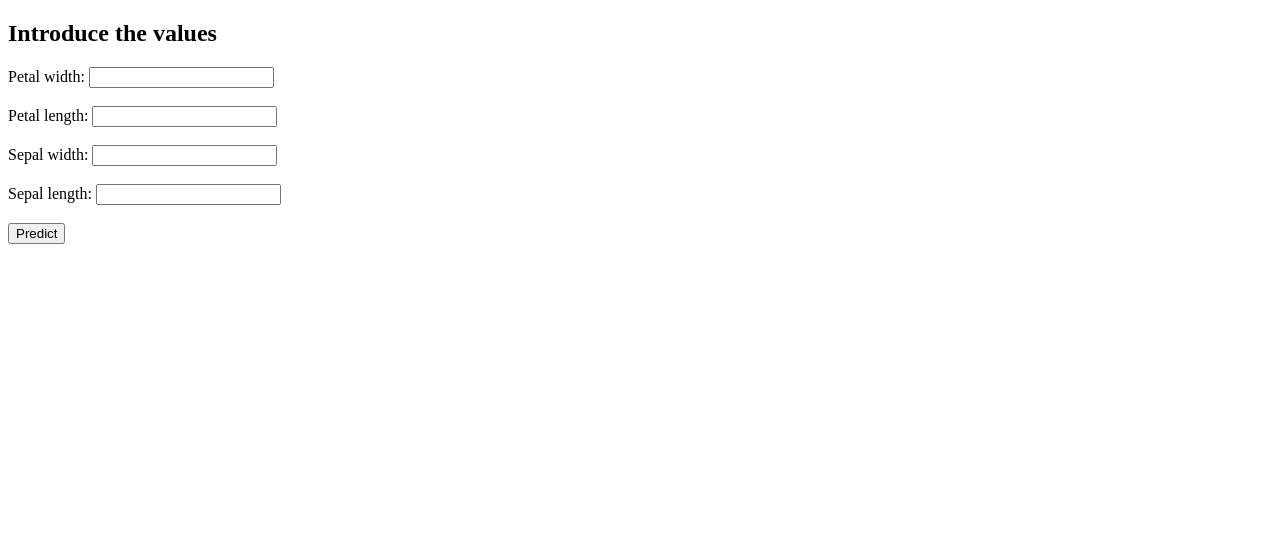
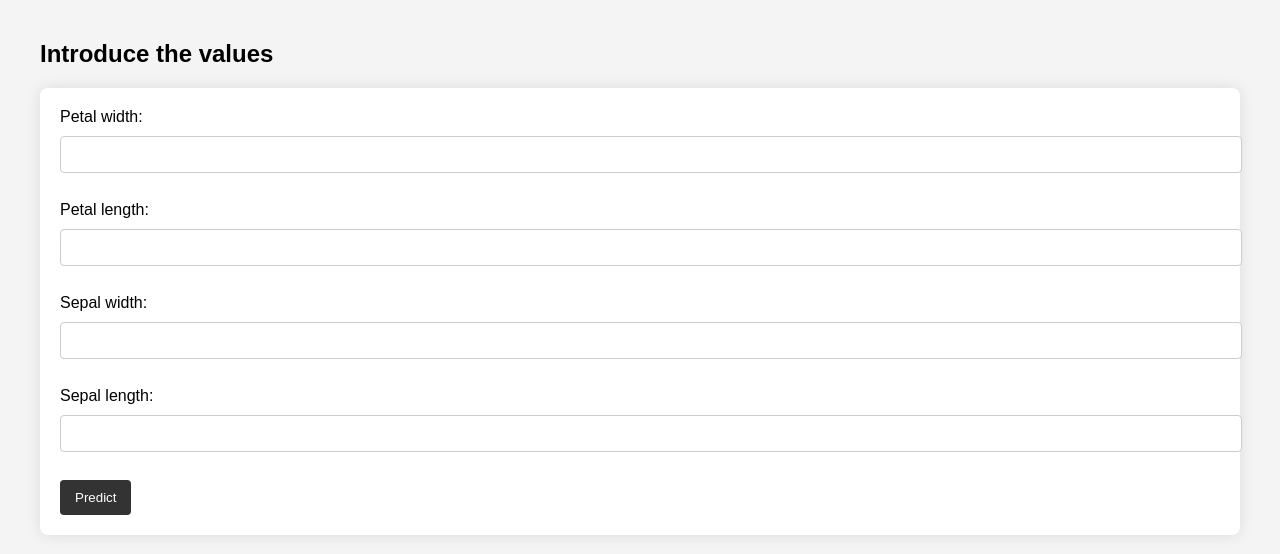
Before and after one commit to Samir221/4Geeks-flask-example, a Flask app: page / in a window 1280 px wide. Shown: the top 554 px of the page. Run offline with Flask 3, Linux system fonts and the light colour scheme; parts of the project's set-up code (start-up, migrations or seed data) failed here and were passed over.

Commit message:
redesign

```diff
--- a/templates/index.html
+++ b/templates/index.html
@@ -2,6 +2,43 @@
 <html>
 <head>
     <title>Iris - Model prediction</title>
+    <style>
+        body {
+            font-family: Arial, sans-serif;
+            margin: 40px;
+            background-color: #f4f4f4;
+        }
+        form {
+            background-color: #fff;
+            padding: 20px;
+            border-radius: 8px;
+            box-shadow: 0px 0px 15px rgba(0,0,0,0.1);
+        }
+        input[type="number"] {
+            width: 100%;
+            padding: 10px;
+            margin: 10px 0;
+            border-radius: 4px;
+            border: 1px solid #ccc;
+        }
+        input[type="submit"] {
+            background-color: #333;
+            color: #fff;
+            padding: 10px 15px;
+            border: none;
+            border-radius: 4px;
+            cursor: pointer;
+        }
+        input[type="submit"]:hover {
+            background-color: #555;
+        }
+        h3 {
+            margin-top: 20px;
+            background-color: #fff;
+            padding: 10px;
+            border-radius: 4px;
+        }
+    </style>
 </head>
 <body>
     <h2>Introduce the values</h2>
```
